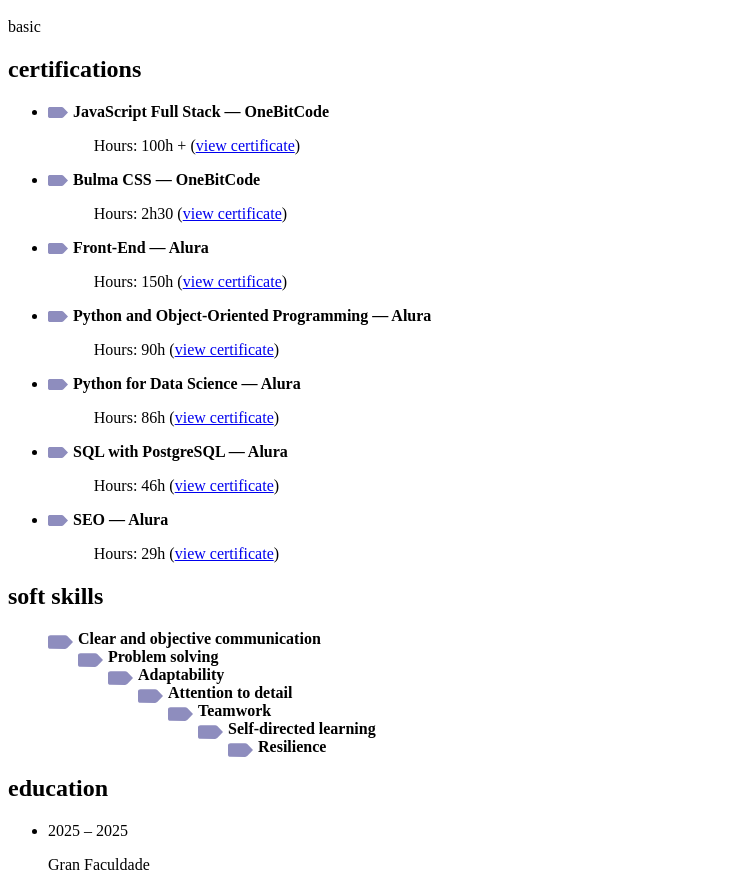
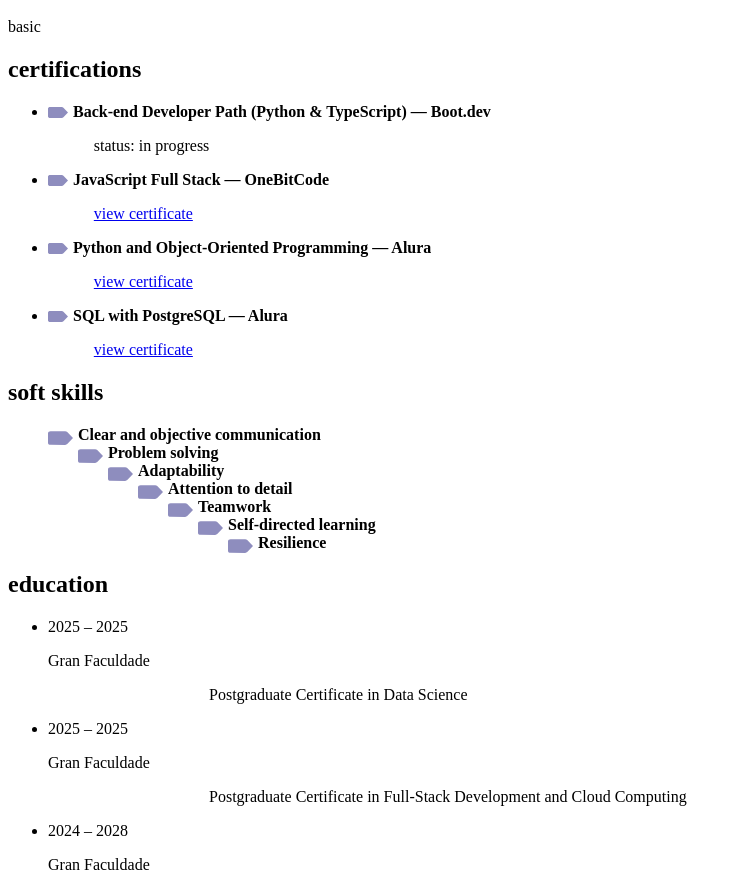
Before and after one commit to joaoeduardogomes/react-cv, a Next.js app in the folder joao-cv/: page / in a window 1280 px wide. Shown: the part 3685-4575 px from the top of the page, without its empty margins (0-742 px from the left). Built offline with nearby package versions, Linux system fonts and the light colour scheme.

Commit message:
update certifications

```diff
--- a/joao-cv/src/components/Courses/index.jsx
+++ b/joao-cv/src/components/Courses/index.jsx
@@ -19,15 +19,13 @@
                                 {course.name[currentLanguage]}
                             </p>
                             <p className='courseTime'>
-                                {currentLanguage === 'en'
-                                ? 'Hours'
-                                : 'Carga horária'}: {course.time} (
+                                {course.status ? `status: ${course.status[currentLanguage]}` : ''} {!course.status && (
                                 <a href={course.certificateLink} target="_blank" className="underline decoration-solid hover:text-myGreen hover:no-underline hover:font-bold duration-300 ease-in-out">
                                     {currentLanguage === 'en'
                                     ? "view certificate"
                                     : "ver certificado"}
                                 </a>
-                                )
+                                )}
                             </p>
                         </li>
                     ))}
--- a/joao-cv/src/data/courses.json
+++ b/joao-cv/src/data/courses.json
@@ -1,59 +1,34 @@
 [
+    {
+        "name": {
+            "en": "Back-end Developer Path (Python & TypeScript) — Boot.dev",
+            "pt": "Desenvolvimento Back-End (Python & TypeScript) — Boot.dev"
+        },
+        "status": {
+            "en": "in progress",
+            "pt": "em andamento"
+        },
+        "certificateLink": ""
+    },
     {
         "name": {
             "en": "JavaScript Full Stack — OneBitCode",
             "pt": "Formação Full Stack JavaScript — OneBitCode"
         },
-        "time": "100h +",
         "certificateLink": "https://drive.google.com/file/d/11lMEKkj491PUs6BNfYw6wZI7smZSx9Ck/view?usp=drive_link"
-    },
-    {
-        "name":
-        {
-            "en": "Bulma CSS — OneBitCode",
-            "pt": "Bulma CSS — OneBitCode"
-        },
-        "time": "2h30",
-        "certificateLink": "https://drive.google.com/file/d/1VB7ohimPYT-WjwyTuASnM1Jso0l_zmXi/view?usp=drive_link"
-    },
-    {
-        "name": {
-            "en": "Front-End — Alura",
-            "pt": "Front-End — Alura"
-        },
-        "time": "150h",
-        "certificateLink": "https://cursos.alura.com.br/degree/certificate/9294e6d9-a096-47d2-88ac-50262a73006d"
     },
     {
         "name": {
             "en": "Python and Object-Oriented Programming — Alura",
             "pt": "Python e Orientação a Objetos — Alura"
         },
-        "time": "90h",
         "certificateLink": "https://cursos.alura.com.br/degree/certificate/9d7270d6-d3c9-481e-8b81-fc15f3725620"
-    },
-    {
-        "name": {
-            "en": "Python for Data Science — Alura",
-            "pt": "Python para Data Science — Alura"
-        },
-        "time": "86h",
-        "certificateLink": "https://cursos.alura.com.br/degree/certificate/f06db139-c651-4922-9b28-05ab254eab27"
     },
     {
         "name": {
             "en": "SQL with PostgreSQL — Alura",
             "pt": "SQL com PostgreSQL — Alura"
         },
-        "time": "46h",
         "certificateLink": "https://cursos.alura.com.br/degree/certificate/013cff3e-ea59-4815-9ce8-96fd958f70a5"
-    },
-    {
-        "name": {
-            "en": "SEO — Alura",
-            "pt": "SEO — Alura"
-        },
-        "time": "29h",
-        "certificateLink": "https://cursos.alura.com.br/degree/certificate/40d1b96f-d5b8-4304-912a-6520260d3af1"
     }
 ]
```
